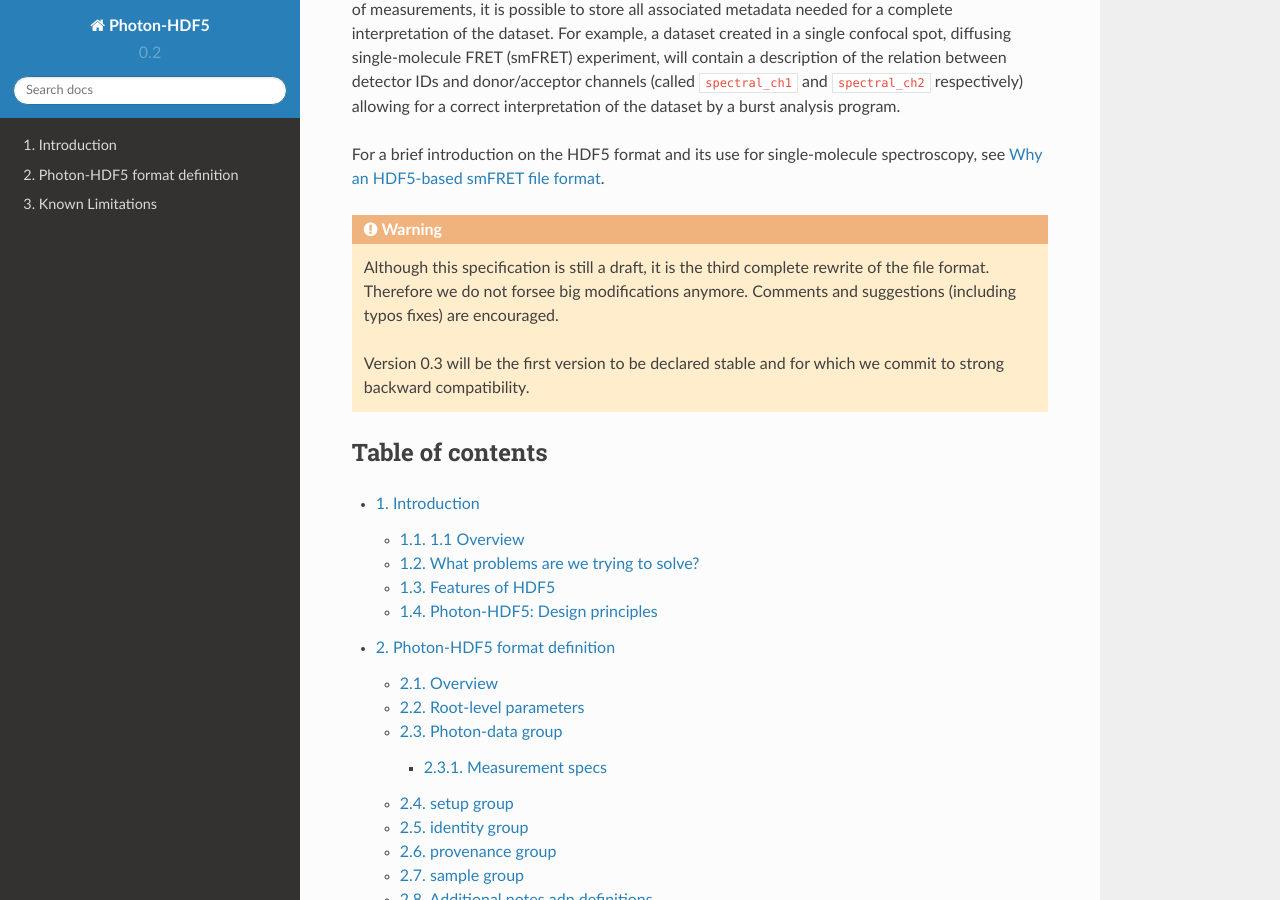
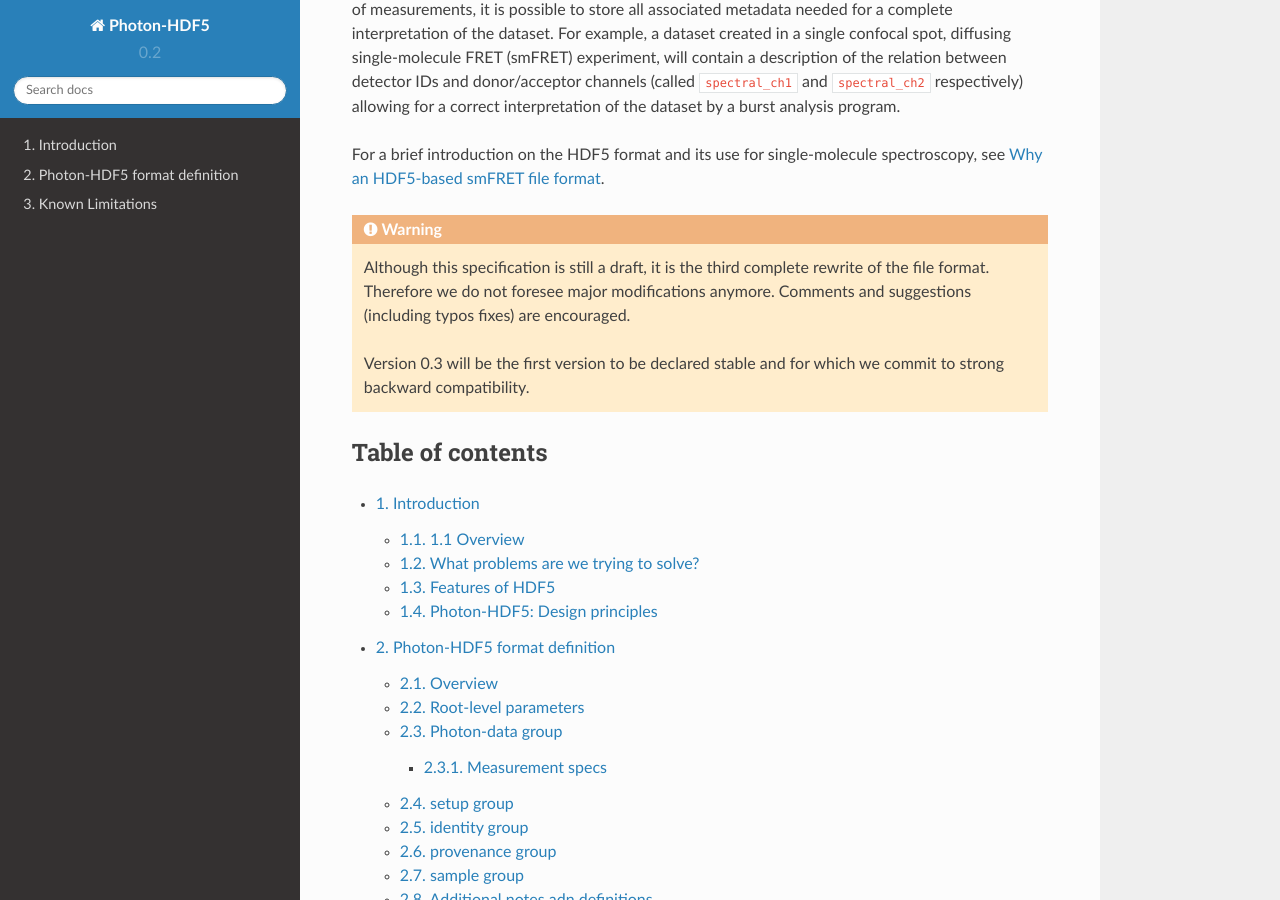
Before and after one commit to Photon-HDF5/photon-hdf5, a Sphinx documentation site: the page built from docs/index.rst, in a window 1280 px wide and 900 px high, scrolled down 455 px. Built offline with Sphinx 7.4.7 and the Read the Docs theme 2.0.0, drawn with Linux system fonts in a browser that asks for light colours.

Commit message:
Update index.rst
typos

```diff
--- a/docs/index.rst
+++ b/docs/index.rst
@@ -34,7 +34,7 @@ use for single-molecule spectroscopy, see
 .. warning::
 
     Although this specification is still a draft, it is the third complete
-    rewrite of the file format. Therefore we do not forsee big modifications
+    rewrite of the file format. Therefore we do not foresee major modifications
     anymore.
     Comments and suggestions (including typos fixes) are encouraged.
 
```
